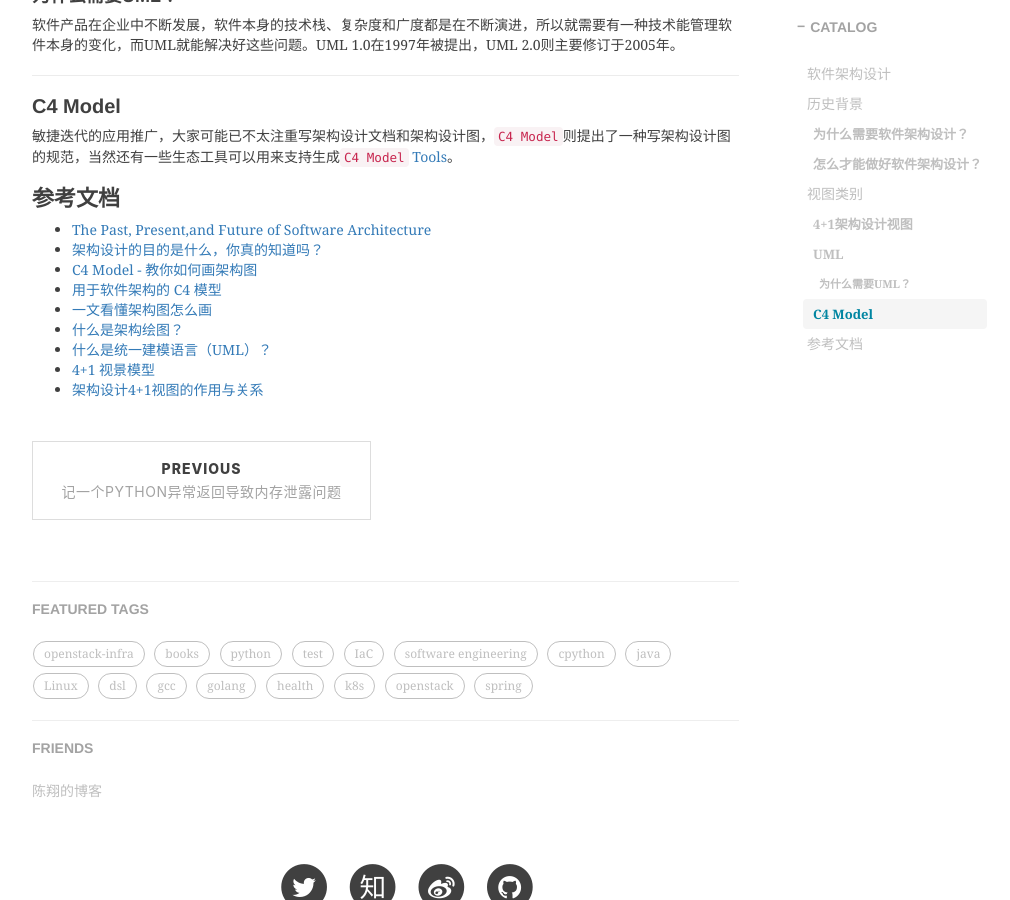
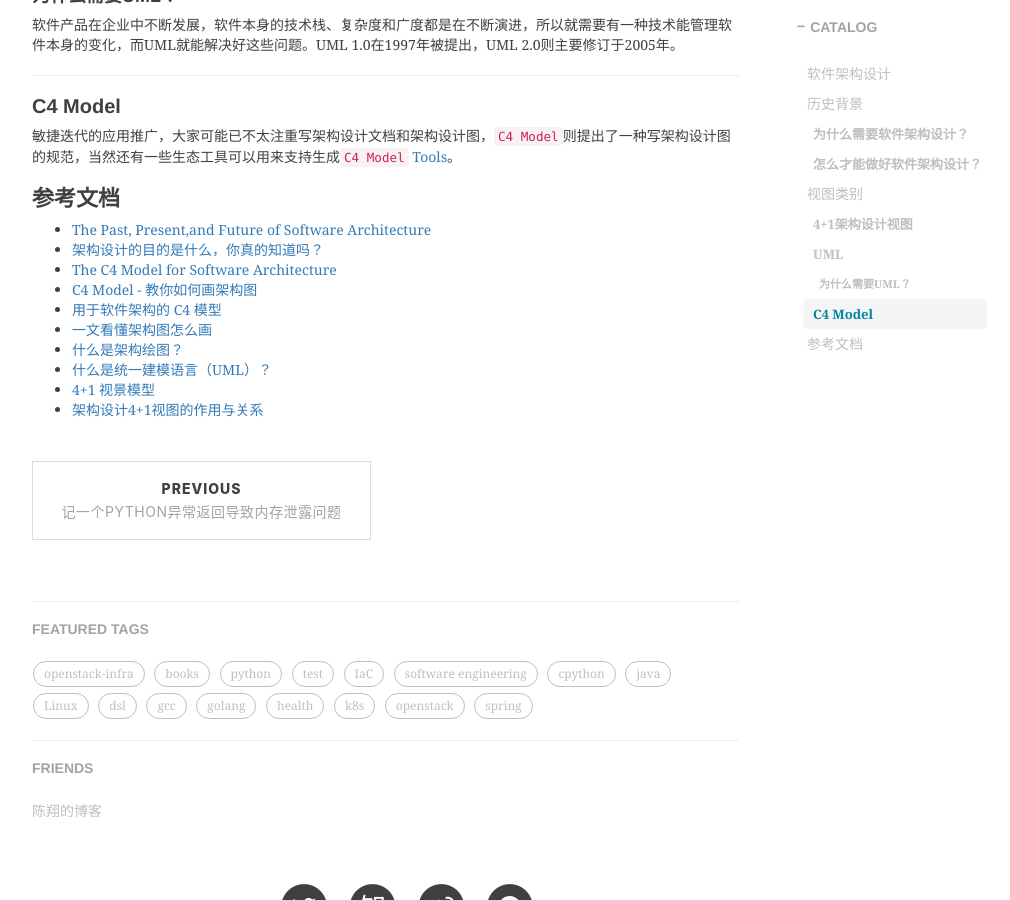
Before and after one commit to shihai1991/shihai1991.github.io, a Jekyll site: the page built from _posts/2023-10-11-架构设计数字化.md, in a window 1280 px wide and 900 px high, scrolled down 1218 px. Shown: the whole window, without its empty margins (233-1243 px from the left). Built offline with Jekyll 4.4.1, drawn with Linux system fonts in a browser that asks for light colours; nearby versions of some CDN libraries; comment, search, counter and statistics services are not loaded.

Commit message:
Update 2023-10-11-架构设计数字化.md

```diff
--- a/_posts/2023-10-11-架构设计数字化.md
+++ b/_posts/2023-10-11-架构设计数字化.md
@@ -33,6 +33,7 @@ time: '2023.10.11 15:01:00'
 # 参考文档
 - [The Past, Present,and Future of Software Architecture](https://www.inf.ed.ac.uk/teaching/courses/seoc/2006_2007/resources/Arc_PPF.pdf)
 - [架构设计的目的是什么，你真的知道吗？](https://www.zhihu.com/tardis/zm/art/372225207?source_id=1003)
+- [The C4 Model for Software Architecture](https://www.infoq.com/articles/C4-architecture-model/)
 - [C4 Model - 教你如何画架构图](https://zhuanlan.zhihu.com/p/382270915)
 - [用于软件架构的 C4 模型](https://www.infoq.cn/article/c4-architecture-model)
 - [一文看懂架构图怎么画](https://www.zhihu.com/tardis/zm/art/269201440?source_id=1003)
```
